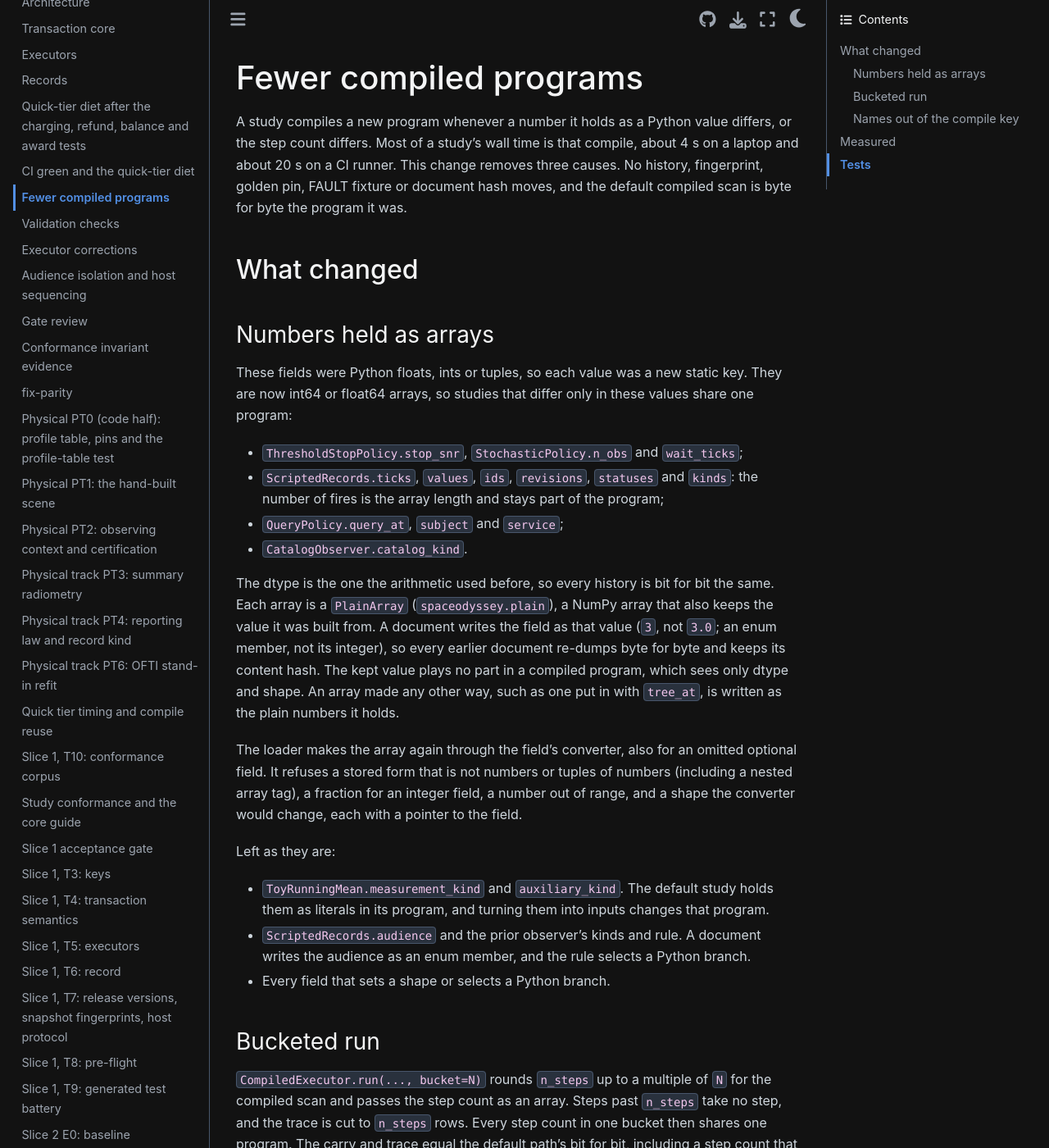
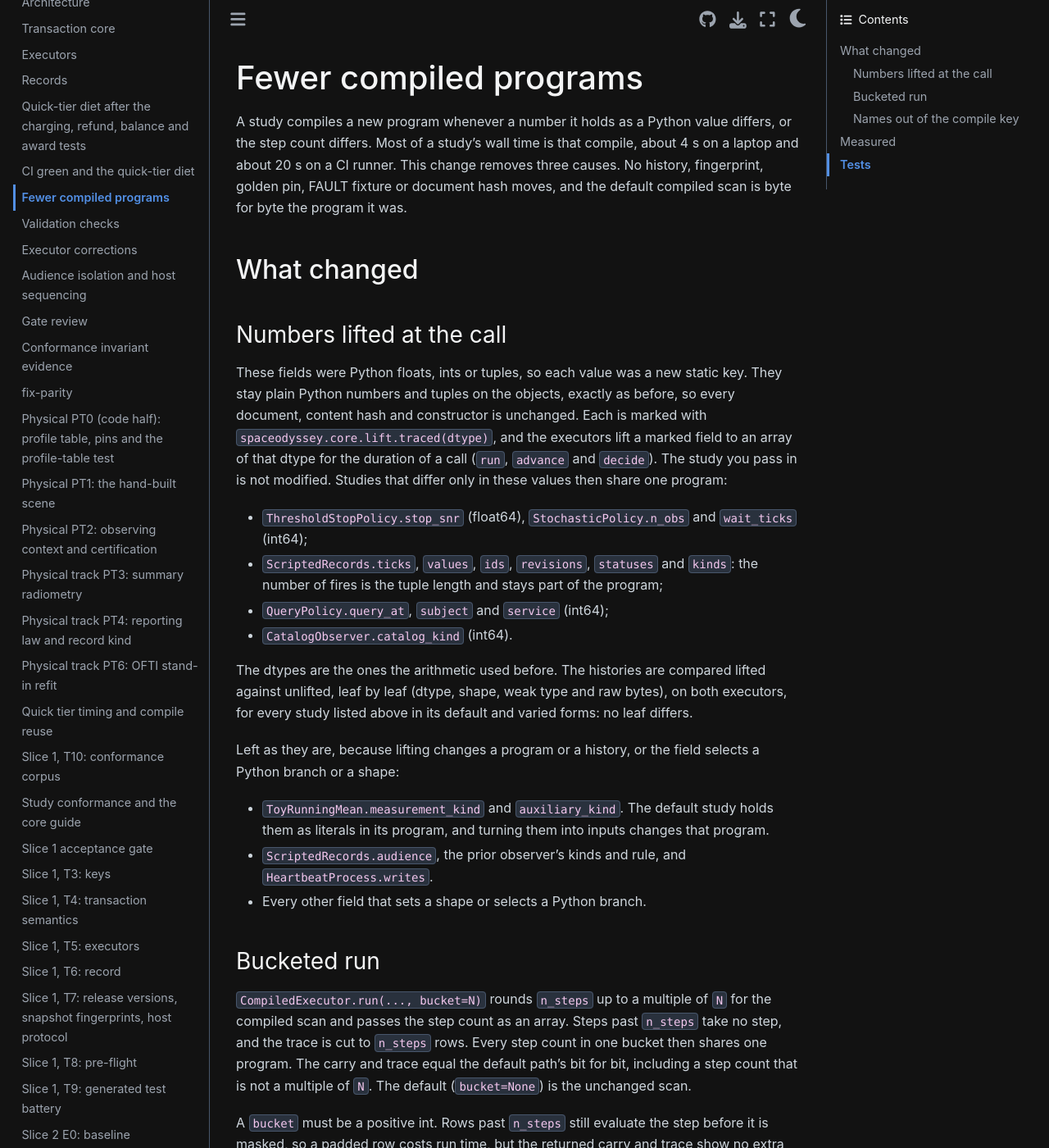
Before and after one commit to CoreySpohn/spaceodyssey, a Sphinx documentation site: the page built from docs/changes/compile-speed-b.md, in a window 1280 px wide and 1400 px high. Shown: the whole window at 82% size. Built offline with Sphinx 7.4.7 and the Sphinx Book theme 1.1.4, drawn with Linux system fonts in a browser that asks for light colours; pages that are not in the unit, such as notebooks, are missing from menus; some of the changed text lies outside the part shown.

Commit message:
docs(changes): describe lift at the jit boundary

```diff
--- a/docs/changes/compile-speed-b.md
+++ b/docs/changes/compile-speed-b.md
@@ -8,38 +8,35 @@ scan is byte for byte the program it was.
 
 ## What changed
 
-### Numbers held as arrays
+### Numbers lifted at the call
 
 These fields were Python floats, ints or tuples, so each value was a new static key.
-They are now int64 or float64 arrays, so studies that differ only in these values share
-one program:
+They stay plain Python numbers and tuples on the objects, exactly as before, so every
+document, content hash and constructor is unchanged. Each is marked with
+`spaceodyssey.core.lift.traced(dtype)`, and the executors lift a marked field to an array
+of that dtype for the duration of a call (`run`, `advance` and `decide`). The study you
+pass in is not modified. Studies that differ only in these values then share one program:
 
-- `ThresholdStopPolicy.stop_snr`, `StochasticPolicy.n_obs` and `wait_ticks`;
+- `ThresholdStopPolicy.stop_snr` (float64), `StochasticPolicy.n_obs` and `wait_ticks`
+  (int64);
 - `ScriptedRecords.ticks`, `values`, `ids`, `revisions`, `statuses` and `kinds`: the
-  number of fires is the array length and stays part of the program;
-- `QueryPolicy.query_at`, `subject` and `service`;
-- `CatalogObserver.catalog_kind`.
+  number of fires is the tuple length and stays part of the program;
+- `QueryPolicy.query_at`, `subject` and `service` (int64);
+- `CatalogObserver.catalog_kind` (int64).
 
-The dtype is the one the arithmetic used before, so every history is bit for bit the
-same. Each array is a `PlainArray` (`spaceodyssey.plain`), a NumPy array that also keeps
-the value it was built from. A document writes the field as that value (`3`, not `3.0`;
-an enum member, not its integer), so every earlier document re-dumps byte for byte and
-keeps its content hash. The kept value plays no part in a compiled program, which sees
-only dtype and shape. An array made any other way, such as one put in with `tree_at`,
-is written as the plain numbers it holds.
+The dtypes are the ones the arithmetic used before. The histories are compared lifted
+against unlifted, leaf by leaf (dtype, shape, weak type and raw bytes), on both
+executors, for every study listed above in its default and varied forms: no leaf
+differs.
 
-The loader makes the array again through the field's converter, also for an omitted
-optional field. It refuses a stored form that is not numbers or tuples of numbers
-(including a nested array tag), a fraction for an integer field, a number out of range,
-and a shape the converter would change, each with a pointer to the field.
-
-Left as they are:
+Left as they are, because lifting changes a program or a history, or the field selects a
+Python branch or a shape:
 
 - `ToyRunningMean.measurement_kind` and `auxiliary_kind`. The default study holds them as
   literals in its program, and turning them into inputs changes that program.
-- `ScriptedRecords.audience` and the prior observer's kinds and rule. A document writes
-  the audience as an enum member, and the rule selects a Python branch.
-- Every field that sets a shape or selects a Python branch.
+- `ScriptedRecords.audience`, the prior observer's kinds and rule, and
+  `HeartbeatProcess.writes`.
+- Every other field that sets a shape or selects a Python branch.
 
 ### Bucketed run
 
@@ -88,4 +85,6 @@ The default scan StableHLO (survey 1, 2 worlds, 40 steps) has sha256
 `tests/core/test_compile_sharing.py` compares the bucketed run with the default scan leaf
 by leaf on two hand studies and a scripted study at 12, 40 and 45 steps, checks that
 varied values, scripts, step counts within a bucket and kind names add no program, that
-the lowering check still refuses mismatched kind names, and the plain document form.
+the lowering check still refuses mismatched kind names, that a bad `bucket` is refused,
+and that lifting leaves the history of the threshold, stochastic and scripted studies
+unchanged.
```
